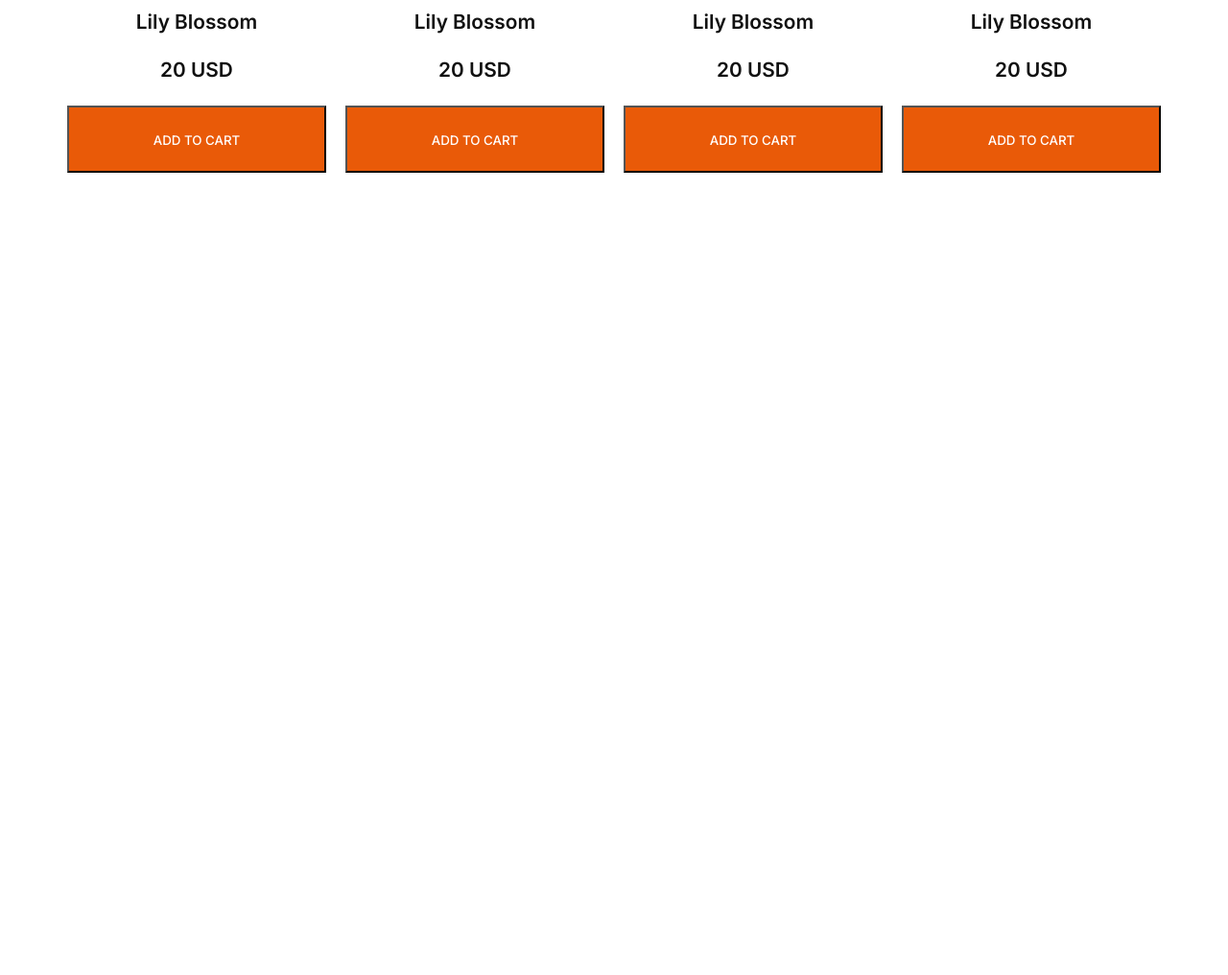
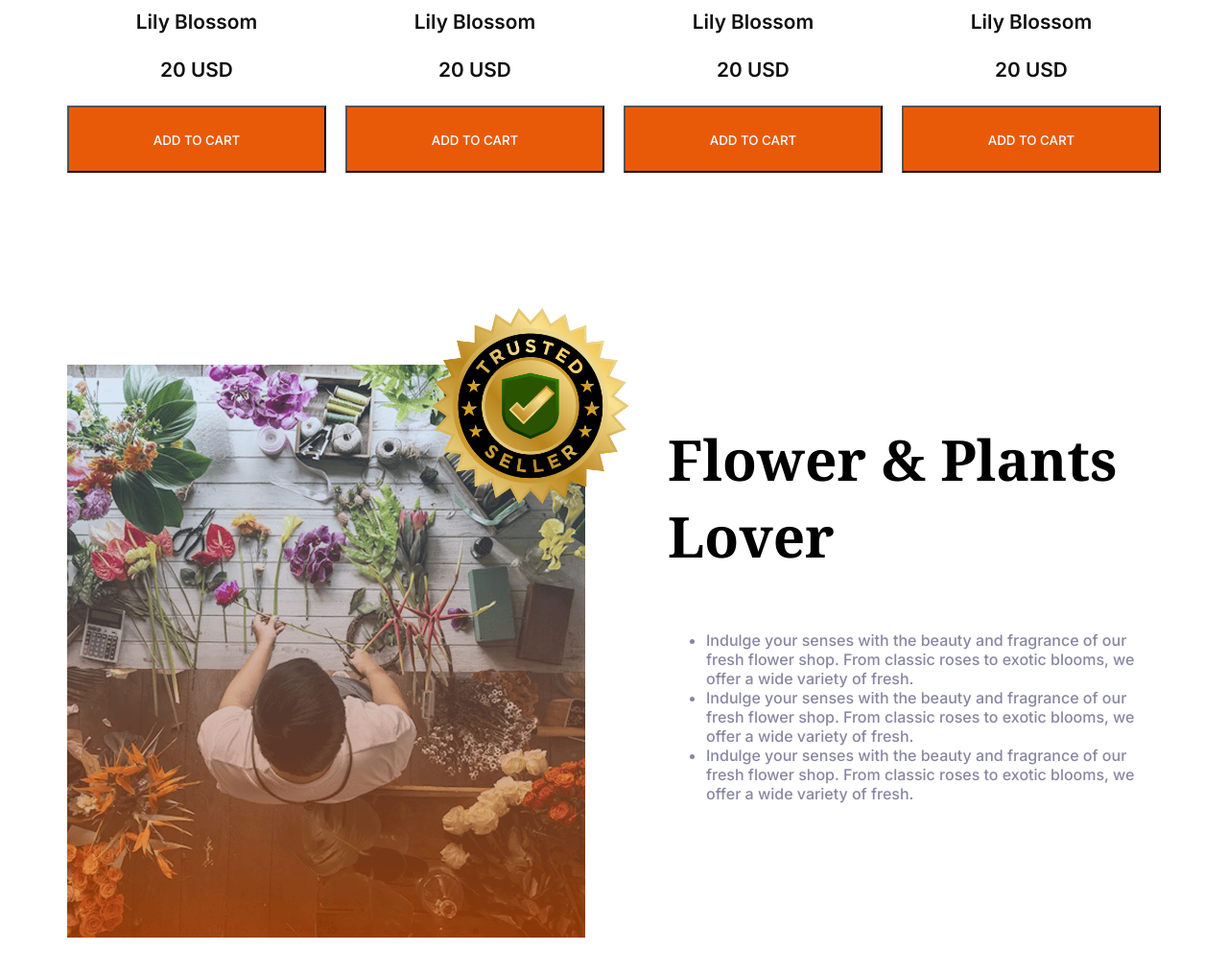
Before and after one commit to alviii934/alvis-garden, a plain HTML site: page index.html in a window 1280 px wide. Shown: the part 1780-2796 px from the top of the page at 96% size. Before the commit the page ends 2080 px from the top, so only its background shows below. Drawn offline with Linux system fonts and the light colour scheme.

Commit message:
badge part added

```diff
--- a/index.html
+++ b/index.html
@@ -23,9 +23,9 @@
             <div class="nav-img"><img src="assets/logo.png" alt=""></div>
             <div class="list-cart">
                 <ul class="list-items flex inter">
-                    <li><a class="link " href=""></a>Home</li>
-                    <li><a class="link secondary-text" href=""></a>Shop</li>
-                    <li><a class="link secondary-text" href=""></a>About us</li>
+                    <li class="link"><a class="link " href=""></a>Home</li>
+                    <li class="link"><a class="link secondary-text" href=""></a>Shop</li>
+                    <li class="link"><a class="link secondary-text" href=""></a>About us</li>
                     <div class="icon-text flex">
                         <div class="nav-img">
                             <li><img src="assets/cart.png" alt=""></li>
@@ -134,9 +134,68 @@
             </div>
 
         </div>
+        <!-- main 2nd part -->
+
+        <section class="badge-item bg">
+            <div class="badge-img"><img src="assets/resize.png" alt=""></div>
+            <div class="badge"><img class="trusted-badge" src="assets/trusted-badge.png" alt=""></div>
+            <div class="badge-text">
+                <div class="badge-title noto">
+                    <h3>Flower & Plants<br>Lover</h3>
+                </div>
+                <div class="badge-description inter secondary-text">
+                    <ul>
+                        <li>
+                            <div class="desc">Indulge your senses with the beauty and fragrance of our fresh flower
+                                shop. From classic roses to exotic blooms, we offer a wide variety of fresh.</div>
+                        </li>
+                        <li>
+                            <div class="desc">Indulge your senses with the beauty and fragrance of our fresh flower
+                                shop. From classic roses to exotic blooms, we offer a wide variety of fresh.</div>
+                        </li>
+                        <li>
+                            <div class="desc">Indulge your senses with the beauty and fragrance of our fresh flower
+                                shop. From classic roses to exotic blooms, we offer a wide variety of fresh.</div>
+                        </li>
+                    </ul>
+                </div>
+            </div>
+
+        </section>
+
+
+
+
+        <!-- <section class="badge-item">
+            <div class="badge-img"><img src="assets/resize.png" alt=""></div>
+            <div class="badge-text">
+                <div class="badge-title">
+                    <h3>Flower & Plants<br>Lover</h3>
+                </div>
+                <div class="badge-description">
+                    <ul>
+                        <li>
+                            <div class="desc">Indulge your senses with the beauty and fragrance of our fresh flower
+                                shop. From classic roses to exotic blooms, we offer a wide variety of fresh.</div>
+                        </li>
+                        <li>
+                            <div class="desc">Indulge your senses with the beauty and fragrance of our fresh flower
+                                shop. From classic roses to exotic blooms, we offer a wide variety of fresh.</div>
+                        </li>
+                        <li>
+                            <div class="desc">Indulge your senses with the beauty and fragrance of our fresh flower
+                                shop. From classic roses to exotic blooms, we offer a wide variety of fresh.</div>
+                        </li>
+                    </ul>
+                </div>
+                <img class="trusted-badge" src="assets/trusted-badge.png" alt="">
+            </div>
+        </section> -->
     </main>
 
-    <footer></footer>
+    <footer>
+
+    </footer>
 </body>
 
 </html>
--- a/style.css
+++ b/style.css
@@ -154,12 +154,35 @@ header {
     font-size: 1rem;
     /* color: rgba(0, 0, 0, 0.5) */
 }
+/* main first part done  */
+
+.badge-item{
+    margin-top: 200px;
+    display: flex;
+    /* gap: 60px; */
+}
+.badge-title{
+    color: black;
+    font-size: 50px;
+    font-weight: 700;
+}
+.trusted-badge{
+    width:286px ;
+    height: 286px;
+}
+
+.badge{
+    margin-top:-100px ;
+    margin-bottom:0px;
+    margin-right:00px;
+    margin-left:-200px;
+}
+
 
 /* header  */
 @media only screen and (max-width: 430px) {
 
-    li,
-    a {
+    .link {
         display: none;
     }
 
@@ -177,10 +200,8 @@ header {
     }
 
     .flower-text {
-        /* display: flex; */
         display: block;
         flex-direction: column;
-        /* justify-content: flex-end; */
         justify-content:center;
         text-align: center;
         margin-left: 120px;
@@ -188,9 +209,7 @@ header {
 
     .fresh-flower-imeage {
         display: block;
-        /* display: flex; */
         flex-direction: column;
-        /* justify-content: flex-end; */
         justify-content:space-between;
         padding-right: 20px;
 
@@ -203,12 +222,18 @@ header {
         grid-template-columns: repeat(2, 1fr);
         gap: 10px;
     }
-
-    .main {
-        /* margin: 0px 0px 0px 0px; */
-    }
     .plant-card-info{
         margin-left:150px;
     }
 
 }
+/* main second */
+@media only screen and (max-width: 430px) {
+.badge{
+    display: none;
+}
+.badge-item{
+    flex-direction: column;
+}
+
+}
```
